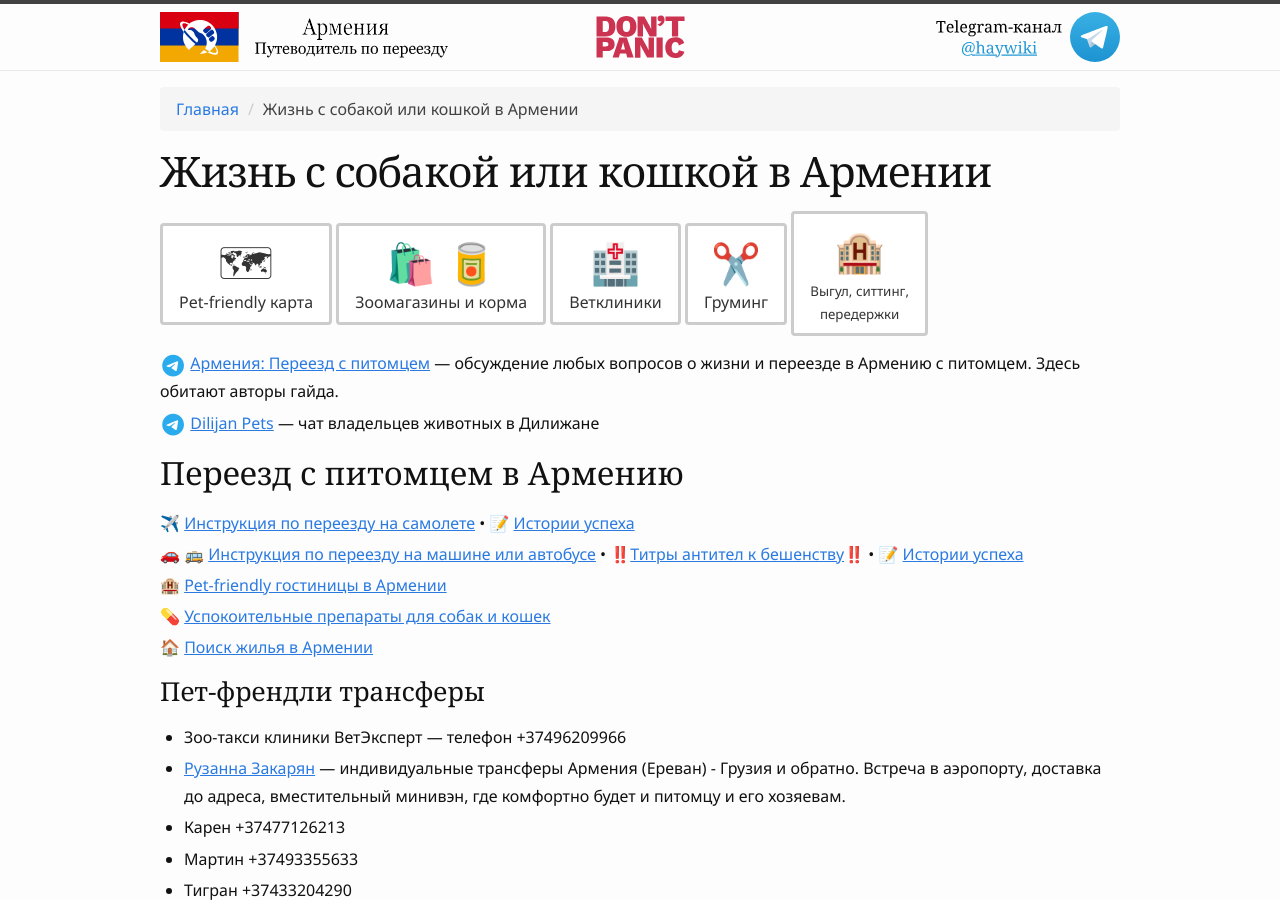
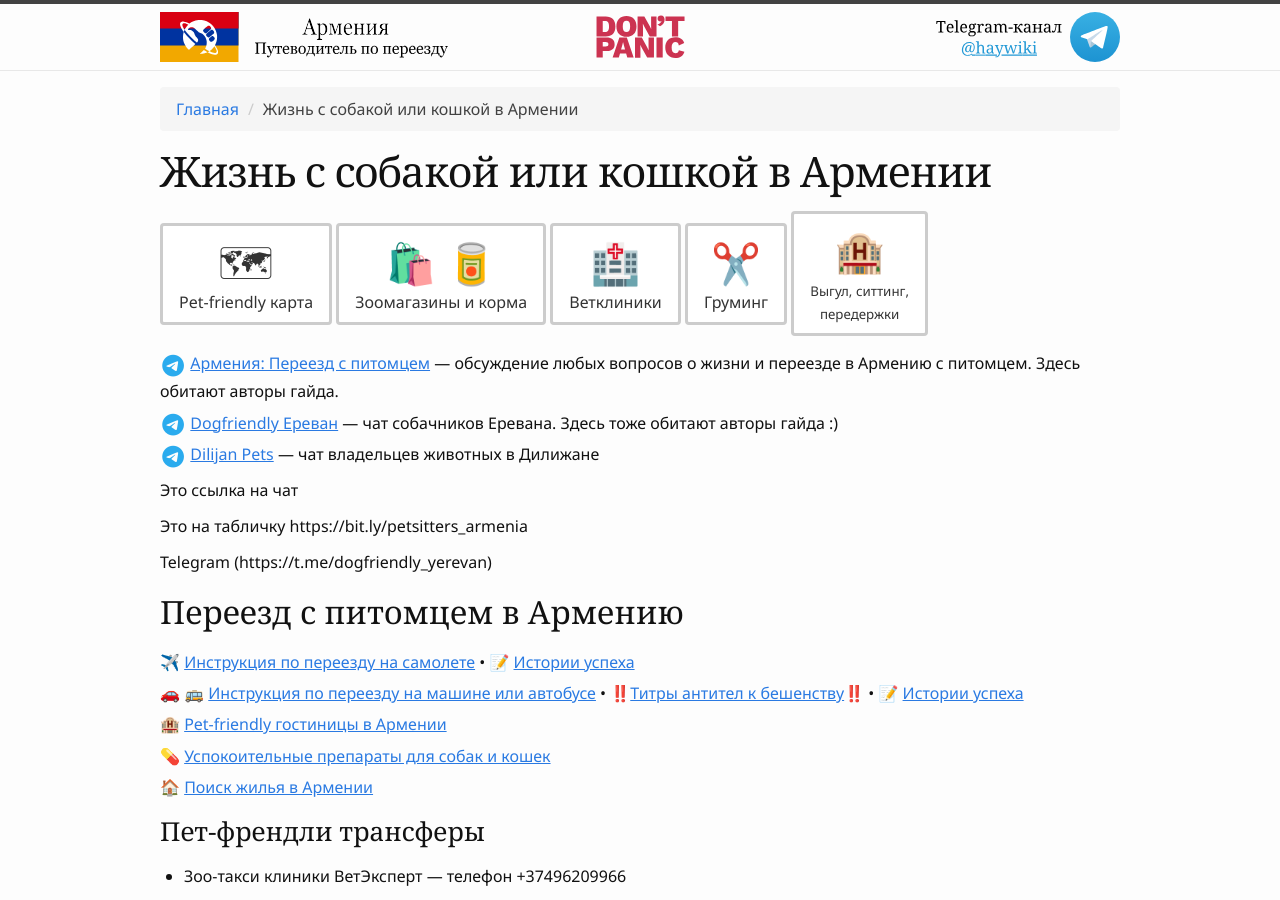
Before and after one commit to haywiki/haywiki.github.io, a Jekyll site: the page built from animals/index.md, in a window 1280 px wide and 900 px high. Built offline with Jekyll 4.4.1, drawn with Linux system fonts in a browser that asks for light colours; nearby versions of some CDN libraries; a script that is not in the unit is left out.

Commit message:
чат догфрендли

```diff
--- a/animals/index.md
+++ b/animals/index.md
@@ -11,8 +11,16 @@ display_toc: false
 <a class="btn btn-shortcut" href="/animals/services.html"><span>🏨️</span><br> <small>Выгул, ситтинг,<br> передержки</small></a>
 
 - <i class="fa-brands fa-telegram"></i> [Армения: Переезд с питомцем](https://t.me/am_pets) — обсуждение любых вопросов о жизни и переезде в Армению с питомцем. Здесь обитают авторы гайда.
+- <i class="fa-brands fa-telegram"></i> [Dogfriendly Ереван](https://t.me/dogfriendly_yerevan) — чат собачников Еревана. Здесь тоже обитают авторы гайда :)
 - <i class="fa-brands fa-telegram"></i> [Dilijan Pets](https://t.me/dilijan_pets) — чат владельцев животных в Дилижане
 {: class="list-emoji"}
+
+  Это ссылка на чат
+
+Это на табличку
+https://bit.ly/petsitters_armenia
+
+Telegram (https://t.me/dogfriendly_yerevan)
 
 {: class="list-emoji"}
 
```
Also changed, not shown: animals/services.md (+1 -1 lines), life/contacts.md (+7 -2 lines).
